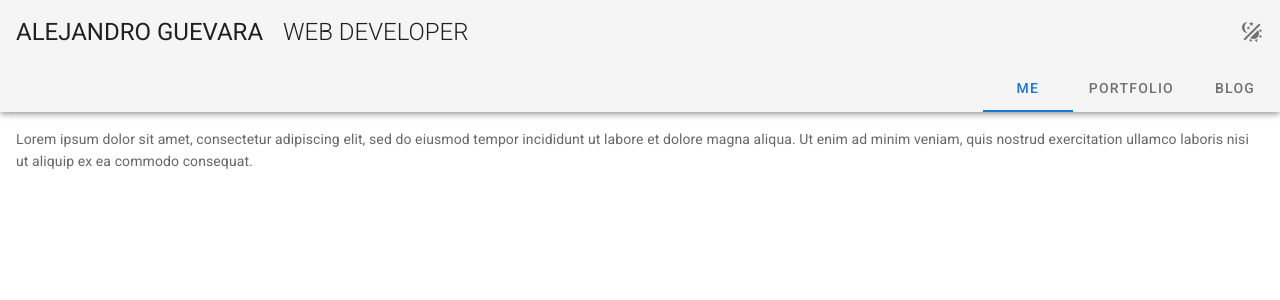
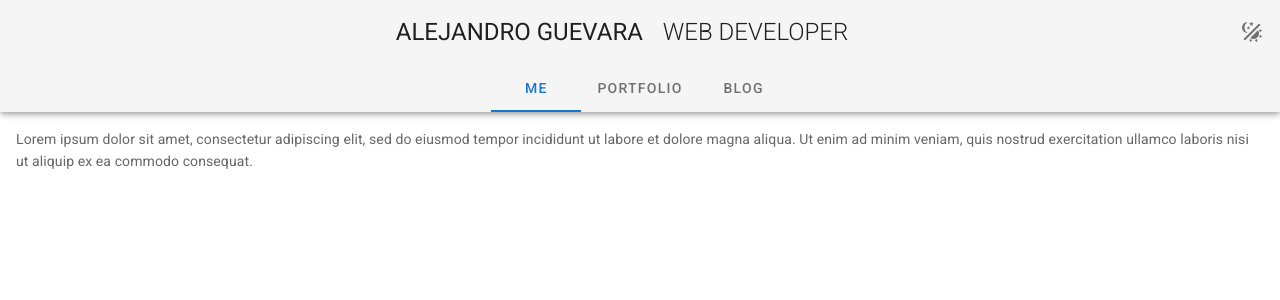
Before and after one commit to alejandroge/bio_vuejs, a Vue app: page / in a window 1280 px wide. Shown: the top 300 px of the page. Built offline with nearby package versions, Linux system fonts and the light colour scheme.

Commit message:
Center Title and Tabs

```diff
--- a/src/App.vue
+++ b/src/App.vue
@@ -1,7 +1,8 @@
 <template>
   <v-app>
     <v-app-bar app :dark="darkMode">
-      <v-toolbar-title class="headline text-uppercase">
+      <v-spacer></v-spacer>
+      <v-toolbar-title centered class="headline text-uppercase">
         <span>Alejandro Guevara</span>
         <span class="ml-5 font-weight-light">Web Developer</span>
       </v-toolbar-title>
@@ -14,7 +15,7 @@
       <template v-slot:extension>
         <v-tabs
           v-model="tab"
-          right
+          centered
           >
           <v-tab
             v-for="item in items"
```
